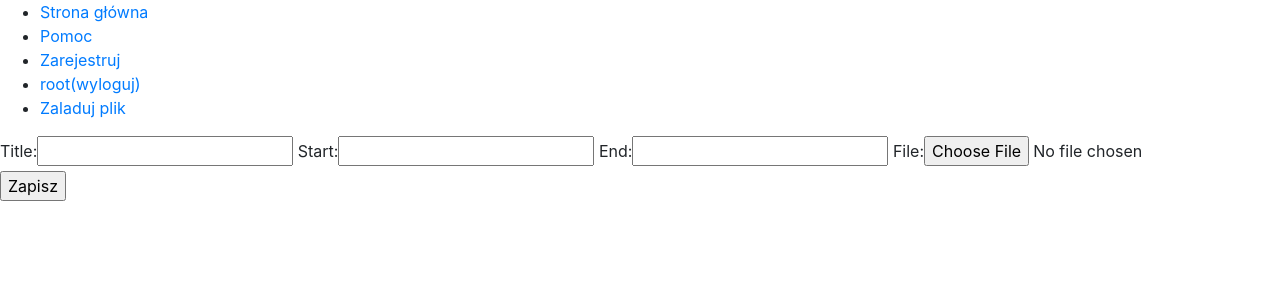
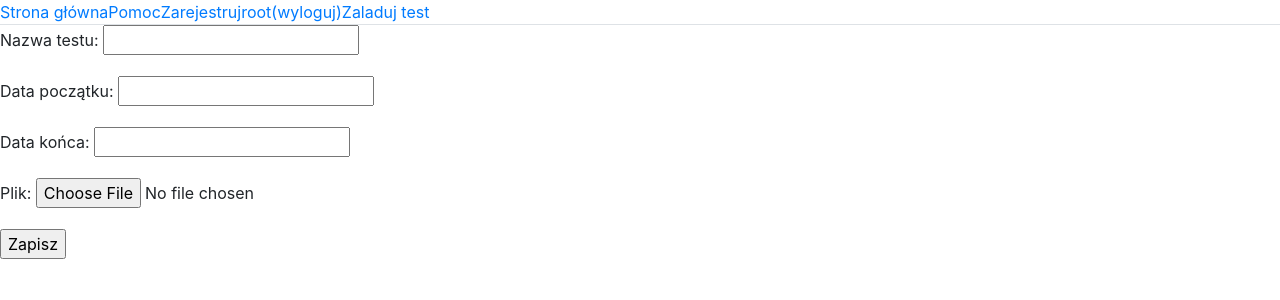
Before and after one commit to piotut/TestSystem, a Django app: page /upload/ in a window 1280 px wide. Shown: the top 300 px of the page. Run offline with Django 3.2, Linux system fonts and the light colour scheme; a user stored in the database is signed in; some libraries are stand-ins or nearby versions.

Commit message:
upload pliku

```diff
--- a/testownik/forms.py
+++ b/testownik/forms.py
@@ -1,3 +1,4 @@
+# -*- coding: utf-8 -*-
 from django import forms
 from models import UserProfile
 from django.contrib.auth.models import User
@@ -25,10 +26,10 @@ class UploadFileForm(forms.Form):
     '''
     Forma do wyboru pliku.
     '''
-    title = forms.CharField(max_length=50)
-    start = forms.CharField(widget=forms.TextInput(attrs={'id': 'start'}))
-    end = forms.CharField(widget=forms.TextInput(attrs={'id': 'end'}))
-    file = forms.FileField()
+    name = forms.CharField(label='Nazwa testu', max_length=50)
+    start = forms.CharField(label='Data początku',widget=forms.TextInput(attrs={'id': 'start'}))
+    end = forms.CharField(label='Data końca',widget=forms.TextInput(attrs={'id': 'end'}))
+    file = forms.FileField(label='Plik')
 
 class UserCreationForm(forms.Form):
     """
@@ -37,12 +38,12 @@ class UserCreationForm(forms.Form):
     """
     CHOICES = (('teacher', 'Prowadzacy',), ('supervisor', 'Nadzorca',))
 
-    username = forms.CharField(label='login', required=True)
-    first_name = forms.CharField(label='imie', required=True)
-    last_name = forms.CharField(label='nazwisko', required=True)
-    password1 = forms.CharField(label="haslo", widget=forms.PasswordInput)
-    password2 = forms.CharField(label="powtorz haslo", widget=forms.PasswordInput)
-    choice_field = forms.ChoiceField(widget=forms.RadioSelect, choices=CHOICES, required=True)
+    username = forms.CharField(label='Login', required=True)
+    first_name = forms.CharField(label='Imię', required=True)
+    last_name = forms.CharField(label='Nazwisko', required=True)
+    password1 = forms.CharField(label="Hasło", widget=forms.PasswordInput)
+    password2 = forms.CharField(label="Powtorz hasło", widget=forms.PasswordInput)
+    choice_field = forms.ChoiceField(label=u"Typ użytkownika", widget=forms.RadioSelect, choices=CHOICES, required=True)
 
     def save(self):
         user = User(
--- a/testownik/templates/testownik/base.html
+++ b/testownik/templates/testownik/base.html
@@ -18,6 +18,21 @@
 
 {% block css %}
 {% endblock css %}
+
+#answerscontainer ul
+{
+margin: 0;
+padding: 0;
+list-style-type: none;
+text-align: center;
+}
+
+#answerscontainer ul li {
+    display: inline;
+    list-style-type:none;
+}
+
+
   </style>
 
 {% block js %}
@@ -26,8 +41,7 @@
 </head>
 
 <body>
-  <div>
-    <ul>
+<ul class="nav nav-tabs">
       <li><a href="{% url 'index' %}">Strona główna</a></li>
       <li><a href="{% url 'help' %}">Pomoc</a></li>
       <li><a href="{% url 'create_user' %}">Zarejestruj</a></li>
@@ -35,11 +49,9 @@
       <li><a href="{% url 'login' %}">Logowanie</a></li>
 {% else %}
       <li><a href="{% url 'logout' %}">{{ user.username }}(wyloguj)</a></li>
-      <li><a href="{% url 'upload' %}">Zaladuj plik</a></li>
+      <li><a href="{% url 'upload' %}">Zaladuj test</a></li>
 {% endif %}
- </ul>
-
-</div>
+</ul>
 
 {% block content %}
 {% endblock content %}
--- a/testownik/templates/testownik/upload.html
+++ b/testownik/templates/testownik/upload.html
@@ -9,7 +9,7 @@
 {% block content %}
 <form action="{% url 'upload' %}" method="post" enctype="multipart/form-data">
     {% csrf_token %}
-	{{ form }}
+	{{ form.as_p }}
     <input type="submit" value="Zapisz"/>
 </form>
 {% endblock content %}
--- a/testownik/views.py
+++ b/testownik/views.py
@@ -5,9 +5,11 @@ from django.http import HttpResponse, HttpResponseRedirect
 from django.core.urlresolvers import reverse
 from django.contrib.auth import authenticate, login, logout
 
+from django.utils import timezone
+
 from django.views.generic import View, DetailView, ListView
 
-from models import Student, Sheet, SheetQuestions
+from models import Student, Sheet, SheetQuestions, Test, UserProfile
 
 from forms import UserCreationForm
 from forms import LoginForm, StudentForm, UploadFileForm, AnswersForm, AnswersFormSet
@@ -15,7 +17,6 @@ from django.forms.formsets import formset_factory
 
 import os
 import fnmatch
-from functools import partial, wraps
 
 class IndexView(View):
     '''
@@ -106,8 +107,8 @@ class UploadFileView(View):
     '''
     template_name = 'testownik/upload.html'
 
-    def handle_uploaded_file(self, fileh):
-        filename = os.path.join(MEDIA_DIR, 'test_id', str(fileh))
+    def handle_uploaded_file(self, testId, fileh):
+        filename = os.path.join(MEDIA_DIR, str(testId), str(fileh))
         dir = os.path.dirname(filename)
 
         if not os.path.exists(dir):
@@ -134,7 +135,15 @@ class UploadFileView(View):
         print request.FILES
 
         if form.is_valid():
-            self.handle_uploaded_file(request.FILES['file'])
+            print 'user {}'.format(request.user.id)
+            test = Test(
+                name=form.cleaned_data['name'],
+                start_time = timezone.now(),#form.cleaned_data['start'],
+                end_time = timezone.now(),#form.cleaned_data['end'],
+                author_id = UserProfile.objects.get(user__id=request.user.id)
+                )
+            test.save()
+            self.handle_uploaded_file(test.id, request.FILES['file'])
             return HttpResponse('zaladowano plik')
         print form.errors
         return HttpResponse('wystapil blad')
```
Also changed, not shown: testownik/templates/testownik/index.html (+12 -12 lines), testownik/templates/testownik/sheet.html (+9 -7 lines), db.sqlite3.
